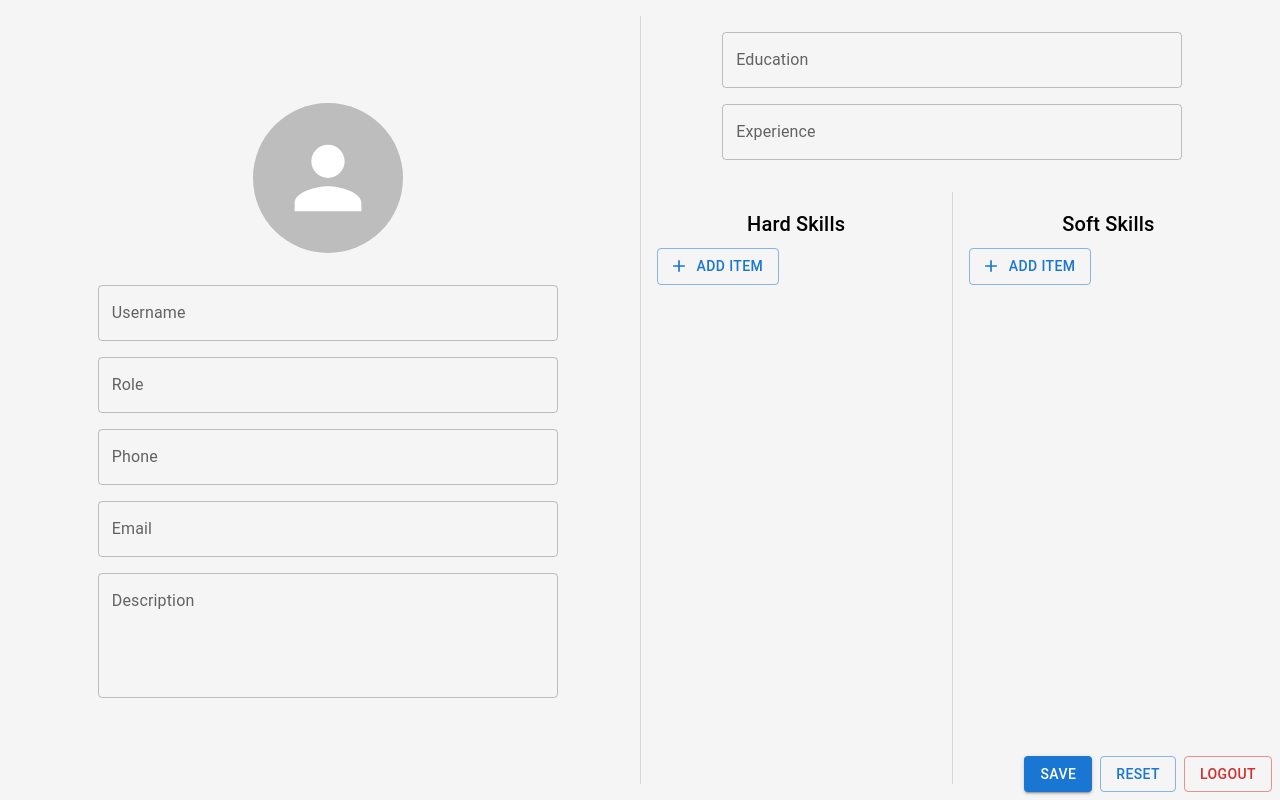
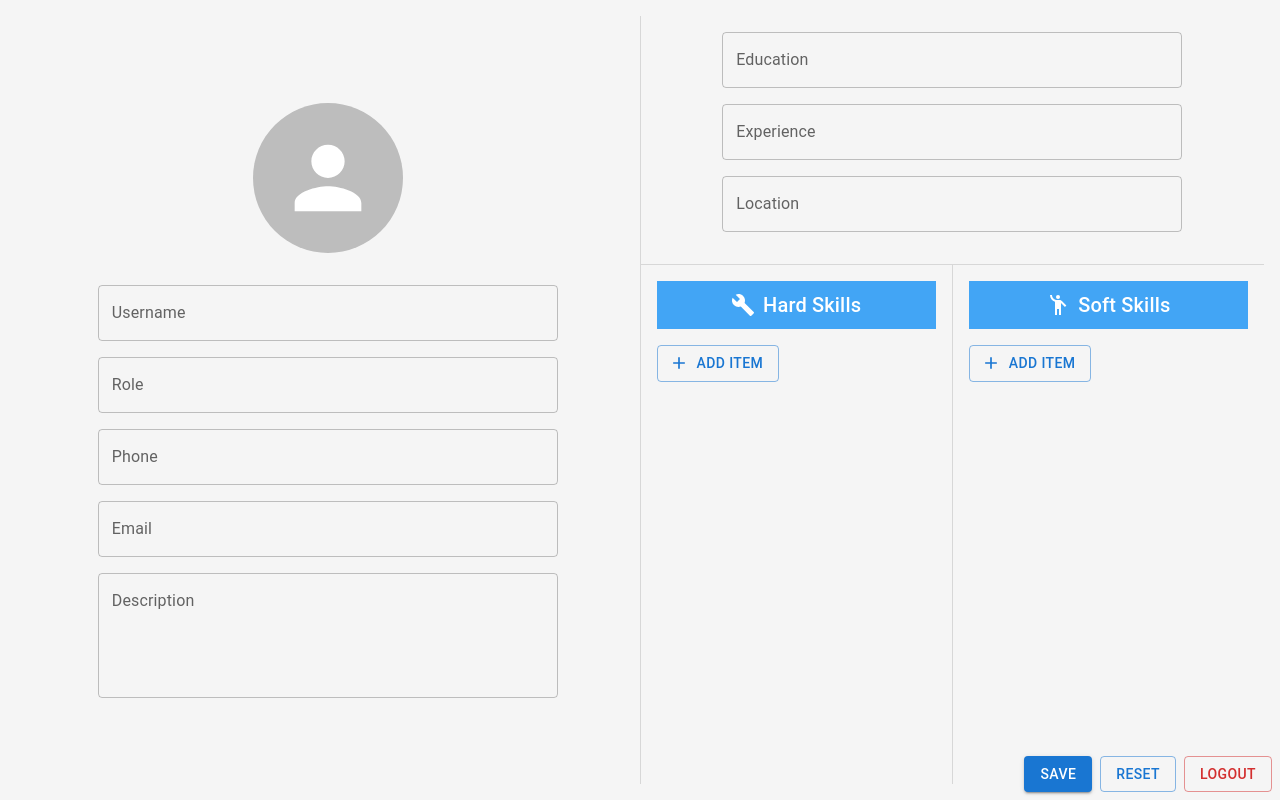
Before and after one commit to it1shka/resumate-frontend, a React (Vite) app: page /profile in a window 1280 px wide. Built offline with nearby package versions, Linux system fonts and the light colour scheme.

Commit message:
feat(Profile): added icons

```diff
--- a/src/pages/Main/index.tsx
+++ b/src/pages/Main/index.tsx
@@ -24,11 +24,27 @@ const Main = () => {
         height: '100vh',
       }}
     >
-      <Box sx={{ display: 'flex', alignItems: 'center', gap: 2, animation: 'fadeIn 0.5s ease-in-out', mb: 3 }}>
-        <Box component="img" src={logo} alt="ResuMate Logo" sx={{ width: 100, height: 100, marginTop: -2 }} />
+      <Box
+        sx={{
+          display: 'flex',
+          alignItems: 'center',
+          gap: 2,
+          animation: 'fadeIn 0.5s ease-in-out',
+          mb: 3,
+        }}
+      >
+        <Box
+          component="img"
+          src={logo}
+          alt="ResuMate Logo"
+          sx={{ width: 100, height: 100, marginTop: -2 }}
+        />
         <Typography variant="h1">
           <Box component="span" sx={{ display: 'inline-block' }}>
-            Resu<Box component="span" sx={{ color: 'primary.main' }}>Mate</Box>
+            Resu
+            <Box component="span" sx={{ color: 'primary.main' }}>
+              Mate
+            </Box>
           </Box>
         </Typography>
       </Box>
--- a/src/pages/Profile/RightPart.tsx
+++ b/src/pages/Profile/RightPart.tsx
@@ -4,13 +4,17 @@ import useProfileState from './profileState'
 import {
   education as educationOptions,
   experience as experienceOptions,
+  locations,
 } from '../configuration'
 import ListInput from '../../components/ListInput'
+import BuildIcon from '@mui/icons-material/Build'
+import EmojiPeopleIcon from '@mui/icons-material/EmojiPeople'
 
 const RightPart = () => {
   const {
     education: profileEducation,
     experience: profileExperience,
+    location,
     hardSkills,
     softSkills,
   } = useProfileState()
@@ -49,18 +53,61 @@ const RightPart = () => {
           renderInput={params => <TextField {...params} label="Experience" />}
           sx={{ width: '100%' }}
         />
+        <Autocomplete
+          freeSolo
+          options={locations}
+          value={location}
+          renderInput={params => <TextField {...params} label="Location" />}
+          sx={{ width: '100%' }}
+        />
       </Box>
-      <Box sx={{ flex: 1, display: 'flex', width: '100%', mt: 2 }}>
-        <Box sx={{ flex: 1, borderRight: '1px solid rgba(0, 0, 0, 0.12)', p: 2 }}>
-          <Typography variant="h6" sx={{ textAlign: 'center' }}>
-            Hard Skills
+      <Box
+        sx={{
+          flex: 1,
+          display: 'flex',
+          width: '100%',
+          mt: 2,
+          borderTop: '1px solid rgba(0, 0, 0, 0.12)',
+        }}
+      >
+        <Box
+          sx={{ flex: 1, borderRight: '1px solid rgba(0, 0, 0, 0.12)', p: 2 }}
+        >
+          <Typography
+            variant="h6"
+            sx={{
+              textAlign: 'center',
+              // border: '1px solid rgba(0, 0, 0, 0.12)',
+              mb: 1,
+              p: 1,
+              display: 'flex',
+              alignItems: 'center',
+              justifyContent: 'center',
+              bgcolor: 'primary.light',
+              color: 'white',
+            }}
+          >
+            <BuildIcon sx={{ mr: 1 }} /> Hard Skills
           </Typography>
           {/* TODO: Add onChange */}
           <ListInput value={hardSkills} onChange={() => {}} />
         </Box>
         <Box sx={{ flex: 1, p: 2 }}>
-          <Typography variant="h6" sx={{ textAlign: 'center' }}>
-            Soft Skills
+          <Typography
+            variant="h6"
+            sx={{
+              textAlign: 'center',
+              // border: '1px solid rgba(0, 0, 0, 0.12)',
+              mb: 1,
+              p: 1,
+              display: 'flex',
+              alignItems: 'center',
+              justifyContent: 'center',
+              bgcolor: 'primary.light',
+              color: 'white',
+            }}
+          >
+            <EmojiPeopleIcon sx={{ mr: 1 }} /> Soft Skills
           </Typography>
           {/* TODO: Add onChange */}
           <ListInput value={softSkills} onChange={() => {}} />
```
